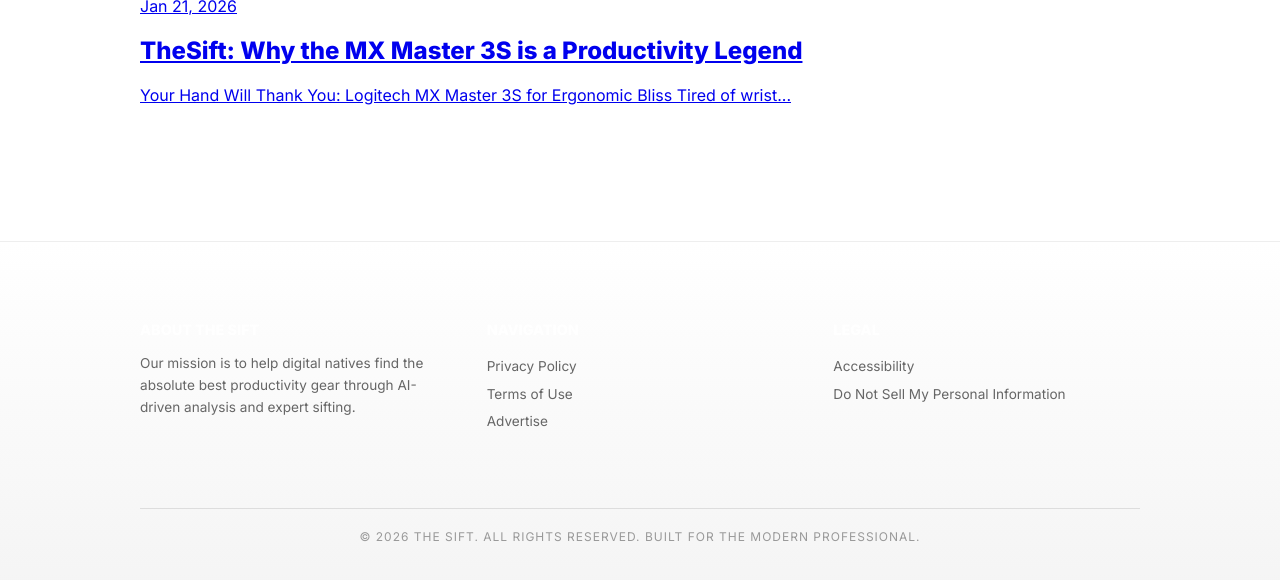
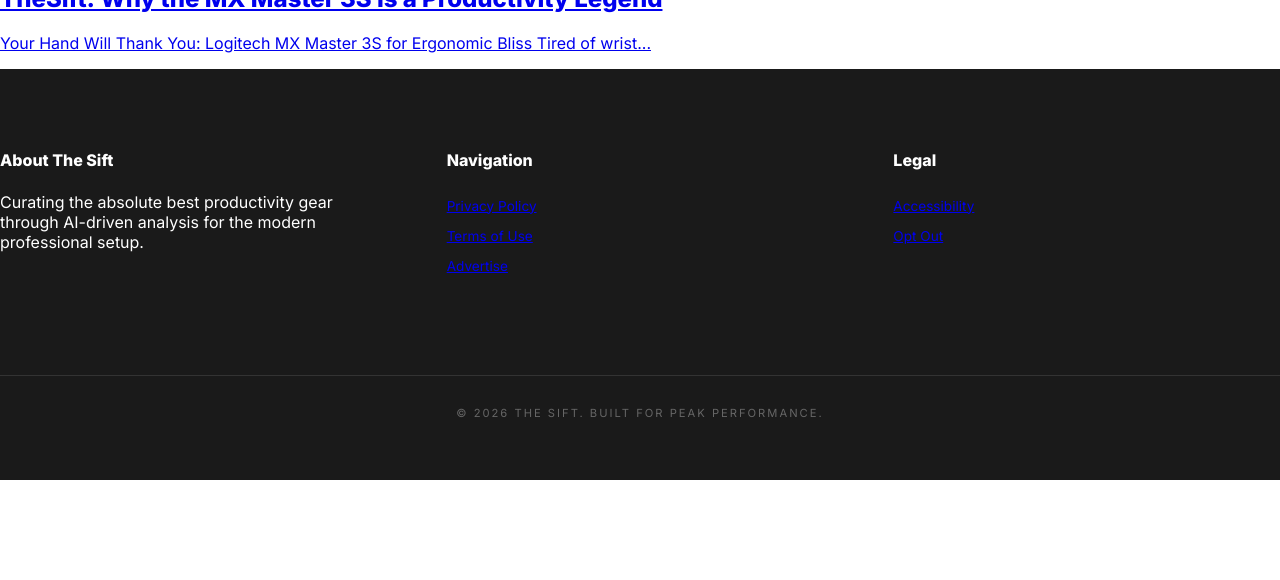
Before and after one commit to 174hz/thesift, a Jekyll site: the page built from index.html, in a window 1280 px wide and 900 px high, scrolled down 4035 px, cut to the strip 296-876 px from the top of the window. Built offline with Jekyll 4.4.1, drawn with Linux system fonts in a browser that asks for light colours; after the commit the page ends 4811 px from its top, so only the background shows below that.

Commit message:
Update default.html

```diff
--- a/_layouts/default.html
+++ b/_layouts/default.html
@@ -3,63 +3,87 @@
 <head>
     <meta charset="UTF-8">
     <meta name="viewport" content="width=device-width, initial-scale=1.0">
-    <title>{% if page.title %}{{ page.title }} | The Sift{% else %}The Sift | Curated Tech for High-End Workspaces{% endif %}</title>
-    <link rel="stylesheet" href="{{ '/assets/css/style.css' | relative_url }}">
+    <title>{% if page.title %}{{ page.title }} | THE SIFT{% else %}THE SIFT | Elite Productivity Gear{% endif %}</title>
+    <link rel="stylesheet" href="{{ '/assets/css/style.css' | prepend: site.baseurl }}">
     <link href="https://fonts.googleapis.com/css2?family=Inter:wght@400;600;800&display=swap" rel="stylesheet">
 </head>
 <body>
 
-    <header style="padding: 30px 0; border-bottom: 1px solid #eee; background: #fff;">
-        <div style="max-width: 1000px; margin: 0 auto; padding: 0 20px; display: flex; justify-content: space-between; align-items: center;">
-            <a href="{{ '/' | relative_url }}" style="text-decoration: none; color: #000;">
-                <strong style="font-size: 1.5rem; letter-spacing: -1.5px; text-transform: uppercase;">THE SIFT</strong>
+    <header style="padding: 25px 0; border-bottom: 1px solid var(--border-color); background: var(--bg-color); transition: background 0.3s ease;">
+        <div class="container" style="display: flex; justify-content: space-between; align-items: center;">
+            <a href="{{ '/' | relative_url }}" style="text-decoration: none; color: var(--text-color);">
+                <strong style="font-size: 1.4rem; letter-spacing: -1.5px; text-transform: uppercase; font-weight: 800;">THE SIFT</strong>
             </a>
-            <nav>
-                <a href="{{ '/' | relative_url }}" style="margin-left: 20px; text-decoration: none; color: #333; font-weight: 600; font-size: 0.9rem;">Home</a>
-                <a href="{{ '/advertise' | relative_url }}" style="margin-left: 20px; text-decoration: none; color: #333; font-weight: 600; font-size: 0.9rem;">Advertise</a>
+            <nav style="display: flex; align-items: center;">
+                <a href="{{ '/' | relative_url }}" style="margin-left: 25px; text-decoration: none; color: var(--text-color); font-weight: 600; font-size: 0.85rem; text-transform: uppercase; letter-spacing: 1px;">Home</a>
+                <a href="{{ '/advertise' | relative_url }}" style="margin-left: 25px; text-decoration: none; color: var(--text-color); font-weight: 600; font-size: 0.85rem; text-transform: uppercase; letter-spacing: 1px;">Advertise</a>
+                <button id="theme-toggle" style="margin-left: 25px;">Dark Mode</button>
             </nav>
         </div>
     </header>
 
-    <main style="max-width: 1000px; margin: 0 auto; padding: 40px 20px; min-height: 60vh;">
+    <main style="min-height: 70vh;">
         <div class="content-wrapper">
             {{ content }}
         </div>
     </main>
 
-    <footer class="site-footer" style="margin-top: 80px; padding: 60px 0; background: linear-gradient(180deg, #ffffff 0%, #f4f4f4 100%); border-top: 1px solid #eee;">
-      <div style="max-width: 1000px; margin: 0 auto; padding: 0 20px;">
-        <div style="display: grid; grid-template-columns: repeat(auto-fit, minmax(200px, 1fr)); gap: 40px;">
+    <footer class="site-footer">
+      <div class="container">
+        <div style="display: grid; grid-template-columns: repeat(auto-fit, minmax(200px, 1fr)); gap: 60px;">
 
           <div class="footer-section">
-            <h4 style="margin-bottom: 15px; font-weight: 800; font-size: 0.9rem; text-transform: uppercase;">About The Sift</h4>
-            <p style="font-size: 0.85rem; line-height: 1.6; color: #666;">Our mission is to help digital natives find the absolute best productivity gear through AI-driven analysis and expert sifting.</p>
+            <h4>About The Sift</h4>
+            <p>Curating the absolute best productivity gear through AI-driven analysis for the modern professional setup.</p>
           </div>
 
           <div class="footer-section">
-            <h4 style="margin-bottom: 15px; font-weight: 800; font-size: 0.9rem; text-transform: uppercase;">Navigation</h4>
-            <ul style="list-style: none; padding: 0; font-size: 0.85rem; line-height: 2;">
-              <li><a href="{{ '/privacy-policy' | relative_url }}" style="text-decoration: none; color: #666;">Privacy Policy</a></li>
-              <li><a href="{{ '/terms' | relative_url }}" style="text-decoration: none; color: #666;">Terms of Use</a></li>
-              <li><a href="{{ '/advertise' | relative_url }}" style="text-decoration: none; color: #666;">Advertise</a></li>
+            <h4>Navigation</h4>
+            <ul style="list-style: none; padding: 0; font-size: 0.85rem; line-height: 2.2;">
+              <li><a href="{{ '/privacy-policy' | relative_url }}">Privacy Policy</a></li>
+              <li><a href="{{ '/terms' | relative_url }}">Terms of Use</a></li>
+              <li><a href="{{ '/advertise' | relative_url }}">Advertise</a></li>
             </ul>
           </div>
 
           <div class="footer-section">
-            <h4 style="margin-bottom: 15px; font-weight: 800; font-size: 0.9rem; text-transform: uppercase;">Legal</h4>
-            <ul style="list-style: none; padding: 0; font-size: 0.85rem; line-height: 2;">
-              <li><a href="{{ '/accessibility' | relative_url }}" style="text-decoration: none; color: #666;">Accessibility</a></li>
-              <li><a href="{{ '/privacy-policy#opt-out' | relative_url }}" style="text-decoration: none; color: #666;">Do Not Sell My Personal Information</a></li>
+            <h4>Legal</h4>
+            <ul style="list-style: none; padding: 0; font-size: 0.85rem; line-height: 2.2;">
+              <li><a href="{{ '/accessibility' | relative_url }}">Accessibility</a></li>
+              <li><a href="{{ '/privacy-policy#opt-out' | relative_url }}">Opt Out</a></li>
             </ul>
           </div>
 
         </div>
 
-        <div style="margin-top: 60px; padding-top: 20px; border-top: 1px solid #ddd; text-align: center; font-size: 0.75rem; color: #999; letter-spacing: 1px;">
-          &copy; 2026 THE SIFT. ALL RIGHTS RESERVED. BUILT FOR THE MODERN PROFESSIONAL.
+        <div style="margin-top: 80px; padding-top: 30px; border-top: 1px solid #333; text-align: center; font-size: 0.7rem; color: #666; letter-spacing: 2px; text-transform: uppercase;">
+          &copy; 2026 THE SIFT. Built for peak performance.
         </div>
       </div>
     </footer>
 
+    <script>
+      const toggleBtn = document.getElementById('theme-toggle');
+      const currentTheme = localStorage.getItem('theme');
+
+      // Check for saved user preference
+      if (currentTheme) {
+        document.documentElement.setAttribute('data-theme', currentTheme);
+        if (currentTheme === 'dark') toggleBtn.textContent = 'Light Mode';
+      }
+
+      toggleBtn.addEventListener('click', () => {
+        let theme = document.documentElement.getAttribute('data-theme');
+        if (theme === 'dark') {
+          document.documentElement.setAttribute('data-theme', 'light');
+          localStorage.setItem('theme', 'light');
+          toggleBtn.textContent = 'Dark Mode';
+        } else {
+          document.documentElement.setAttribute('data-theme', 'dark');
+          localStorage.setItem('theme', 'dark');
+          toggleBtn.textContent = 'Light Mode';
+        }
+      });
+    </script>
 </body>
 </html>
```
